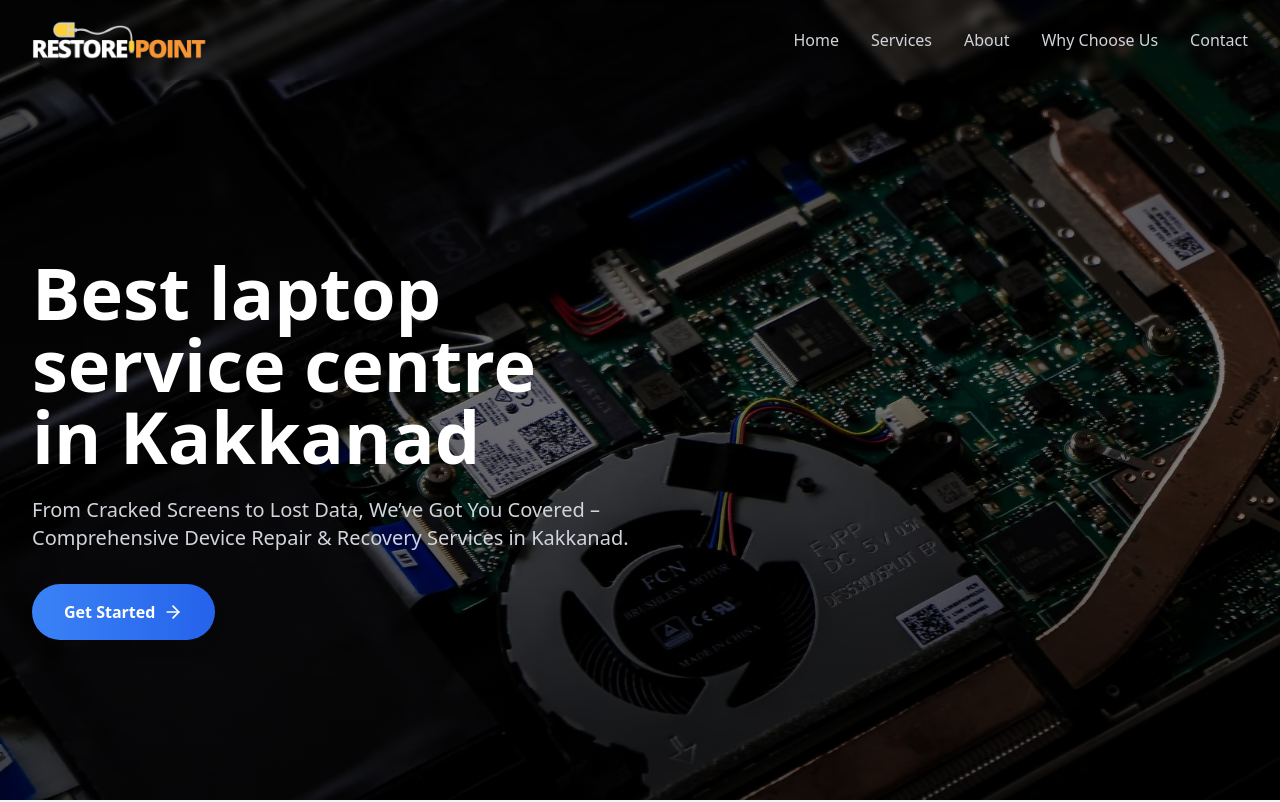
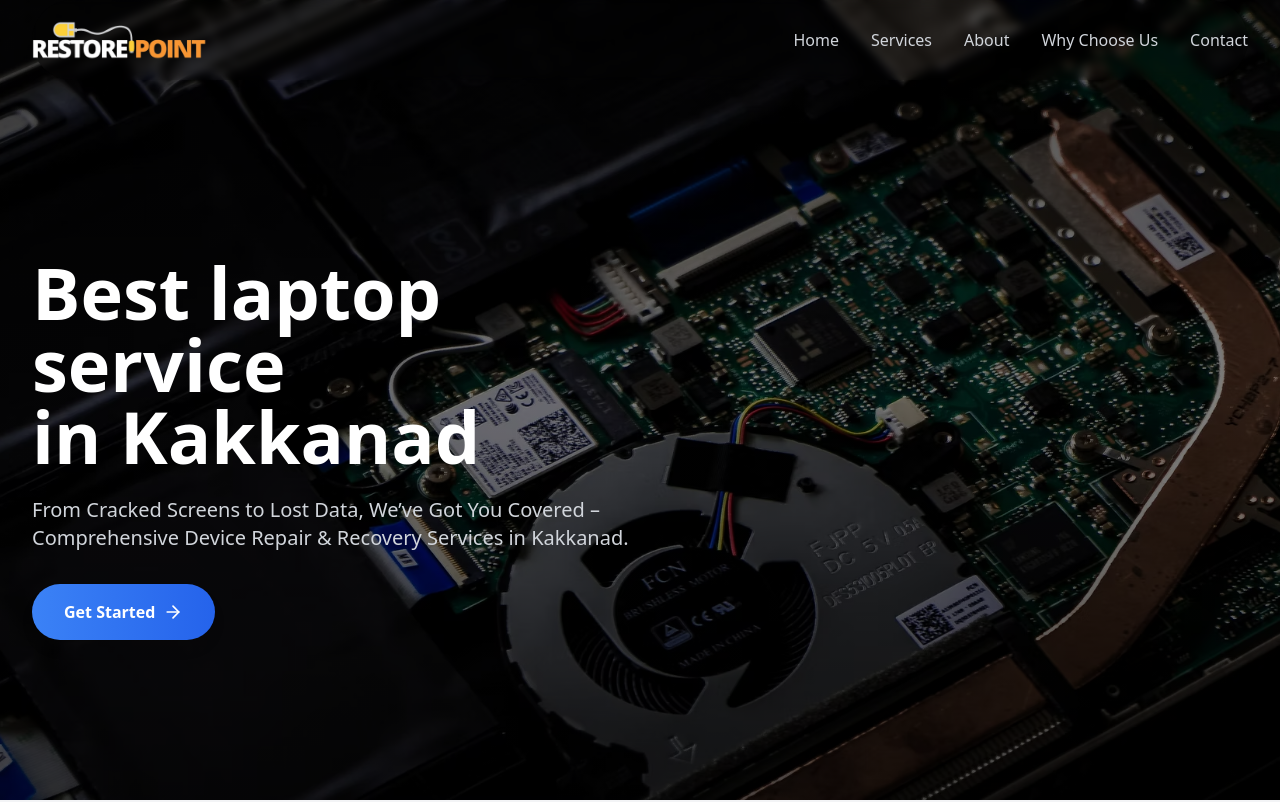
Before and after one commit to shifingeorge/restore-point, a React (Vite) app: page / in a window 1280 px wide. Shown: the top 802 px of the page. Built offline with nearby package versions, Linux system fonts and the light colour scheme; a web font is replaced by a local one.

Commit message:
Update Hero.tsx
center removed

```diff
--- a/src/components/Hero.tsx
+++ b/src/components/Hero.tsx
@@ -28,7 +28,7 @@ const Hero = () => {
               Best laptop
               <br />
               <span className="text-4xl sm:text-5xl lg:text-7xl font-bold text-white leading-tight mb-6">
-                service centre
+                service
               </span>
               <br />
               in Kakkanad
```
